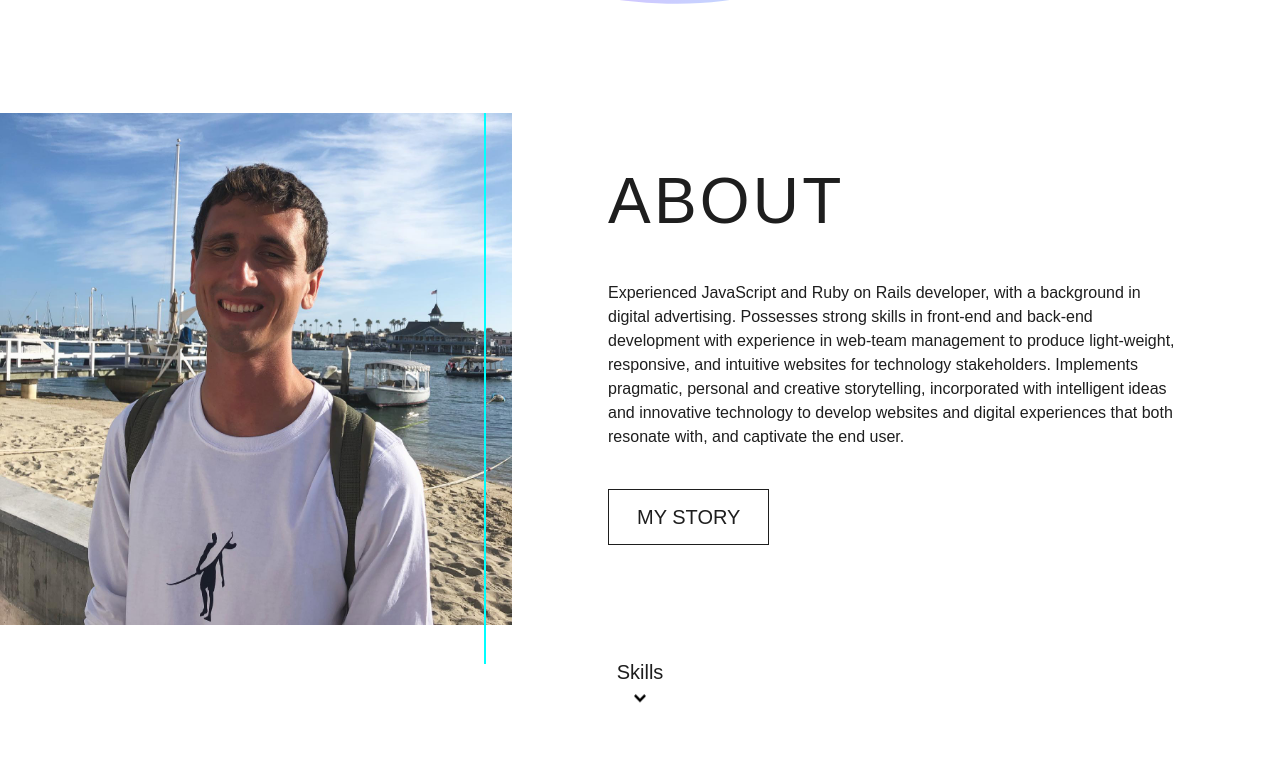
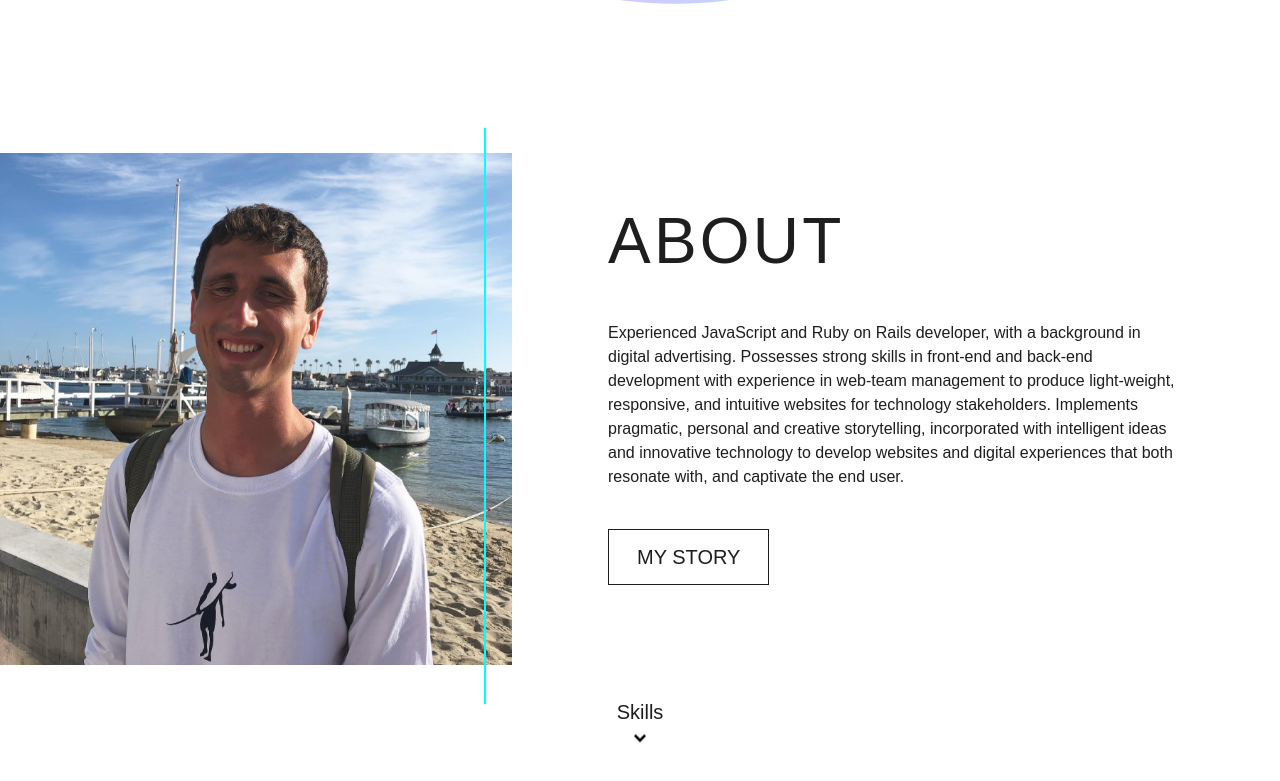
Before and after one commit to evan-chernicky/personal-website, a React (Create React App) app: page / in a window 1280 px wide. Shown: the part 823-1604 px from the top of the page. Built offline with nearby package versions, Linux system fonts and the light colour scheme; a web font is replaced by a local one.

Commit message:
styling edits

```diff
--- a/src/App.js
+++ b/src/App.js
@@ -74,7 +74,7 @@ function App() {
 
 
   return (
-    <div  id="site" className={`App ${isDarkMode ? 'dark' : 'light'}`}>
+    <div id="site" className={`App ${isDarkMode ? 'dark' : 'light'}`}>
         <div className={`${transitionStage}`} onAnimationEnd={() => {
           if (transitionStage === "fadeOut") {
             setTransistionStage("fadeIn")
--- a/src/components/HomeAbout.js
+++ b/src/components/HomeAbout.js
@@ -16,7 +16,7 @@ function HomeAbout({isDarkMode}) {
 
   return (
     <div className="min-h-screen m-auto items-center relative flex items-center overflow-hidden flex-col">
-        <div className="grid grid-cols-1 md:grid-cols-5">
+        <div className="grid grid-cols-1 md:grid-cols-5 pt-10">
             <div className="relative md:col-span-2">
                 <div className="image-line expand-line opacity-0"></div>
                 <img src={ProfilePic} alt="Evan Chernicky" />
--- a/src/main.css
+++ b/src/main.css
@@ -958,6 +958,11 @@ Ensure the default browser behavior of the `hidden` attribute.
   padding-right: 0.75rem;
 }
 
+.py-6 {
+  padding-top: 1.5rem;
+  padding-bottom: 1.5rem;
+}
+
 .pr-10 {
   padding-right: 2.5rem;
 }
@@ -972,6 +977,10 @@ Ensure the default browser behavior of the `hidden` attribute.
 
 .pb-10 {
   padding-bottom: 2.5rem;
+}
+
+.pt-10 {
+  padding-top: 2.5rem;
 }
 
 .text-left {
```
Also changed, not shown: src/components/About.js (+5 -5 lines).
